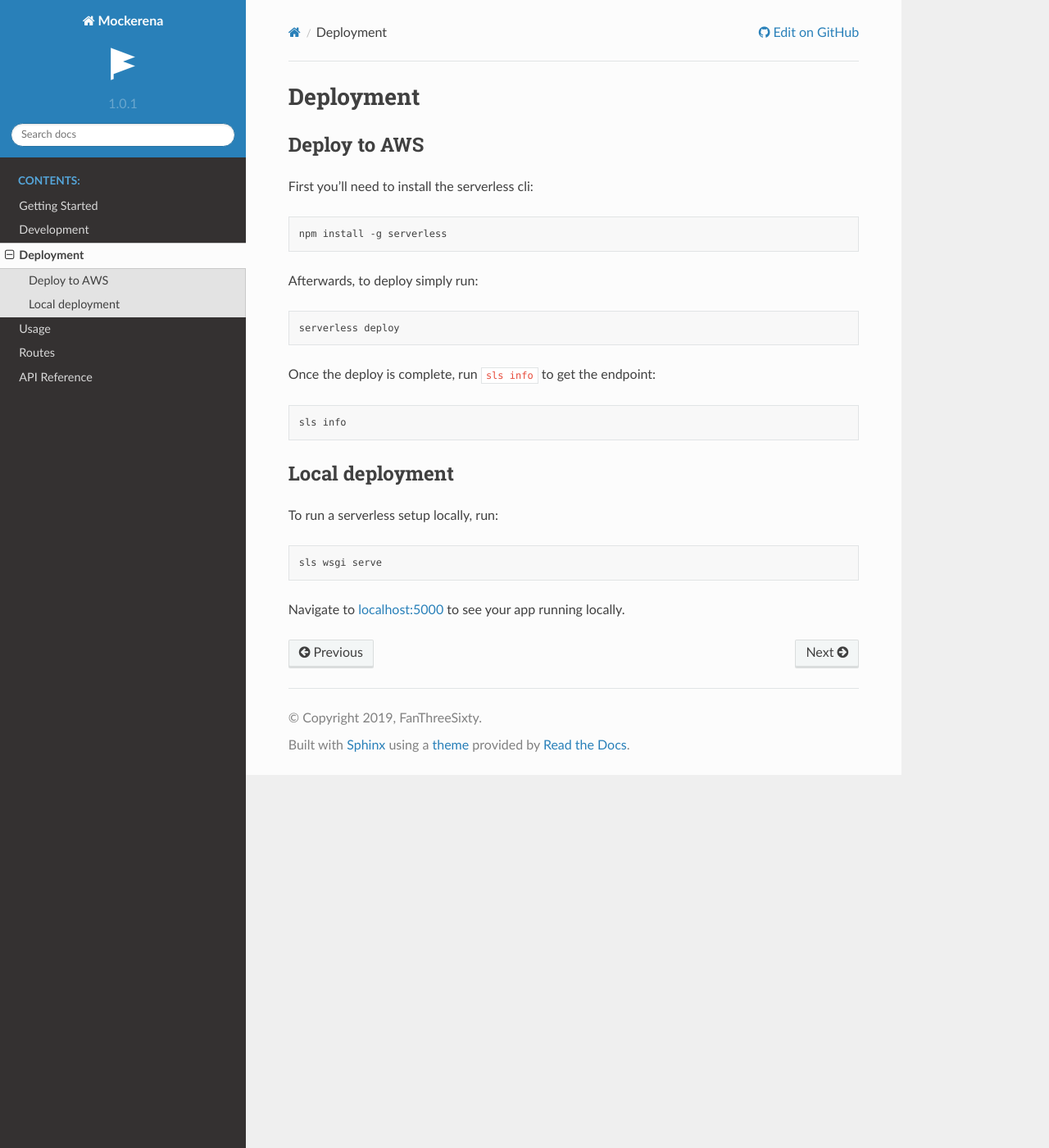
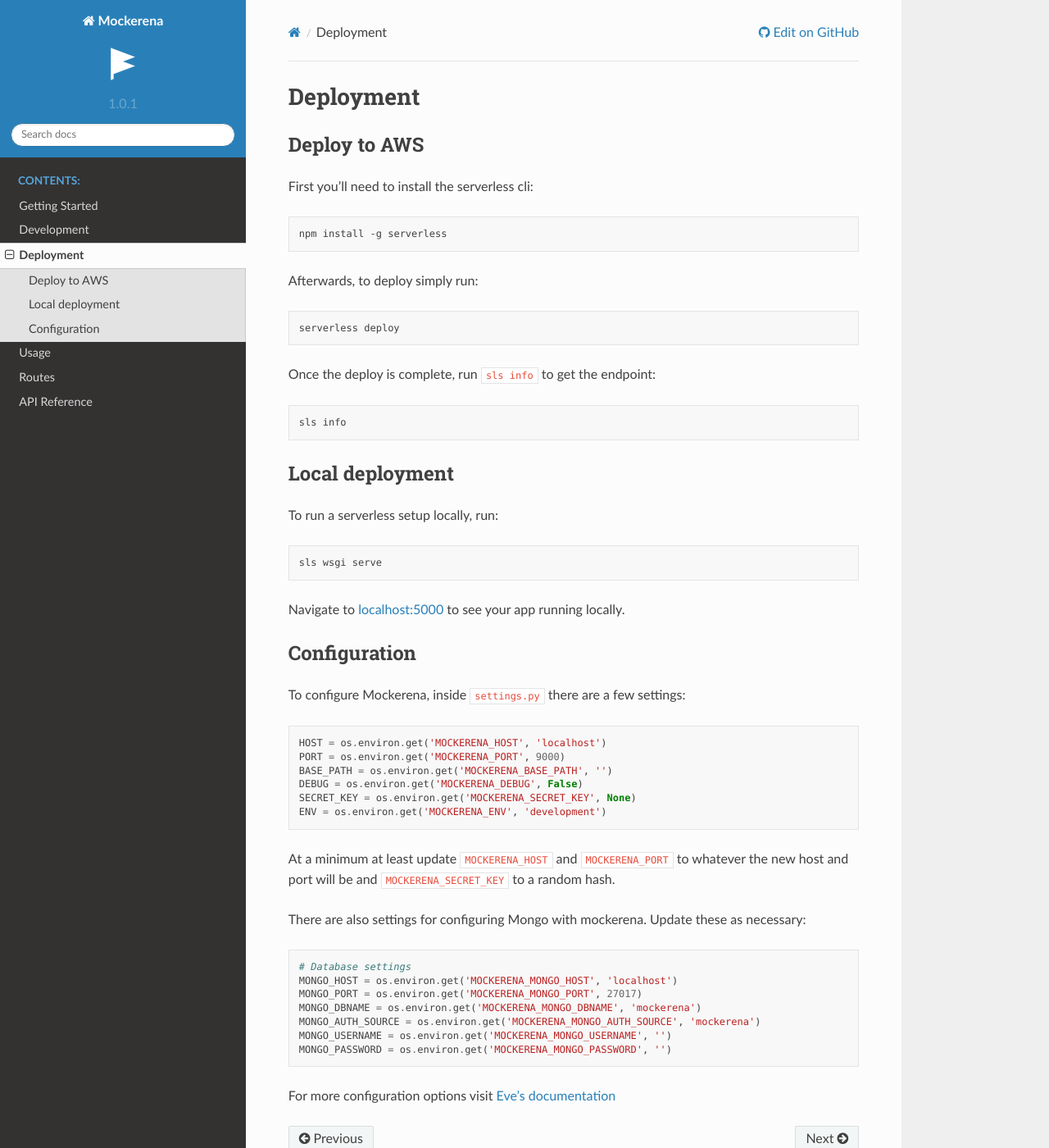
Before and after one commit to FanThreeSixty/mockerena, a Sphinx documentation site: the page built from docs/deploy.rst, in a window 1280 px wide and 1400 px high. Shown: the whole window at 82% size. Built offline with Sphinx 7.4.7 and the Read the Docs theme 2.0.0, drawn with Linux system fonts in a browser that asks for light colours.

Commit message:
Add additional documentation and fix maintainer name

```diff
--- a/docs/deploy.rst
+++ b/docs/deploy.rst
@@ -38,3 +38,37 @@
     sls wsgi serve
 
 Navigate to `localhost:5000 <http://localhost:5000>`_ to see your app running locally.
+
+-------------
+Configuration
+-------------
+
+To configure Mockerena, inside ``settings.py`` there are a few settings:
+
+.. code-block:: python
+
+    HOST = os.environ.get('MOCKERENA_HOST', 'localhost')
+    PORT = os.environ.get('MOCKERENA_PORT', 9000)
+    BASE_PATH = os.environ.get('MOCKERENA_BASE_PATH', '')
+    DEBUG = os.environ.get('MOCKERENA_DEBUG', False)
+    SECRET_KEY = os.environ.get('MOCKERENA_SECRET_KEY', None)
+    ENV = os.environ.get('MOCKERENA_ENV', 'development')
+
+
+At a minimum at least update ``MOCKERENA_HOST`` and ``MOCKERENA_PORT`` to whatever the new host and port will be
+and ``MOCKERENA_SECRET_KEY`` to a random hash.
+
+
+There are also settings for configuring Mongo with mockerena. Update these as necessary:
+
+.. code-block:: python
+
+    # Database settings
+    MONGO_HOST = os.environ.get('MOCKERENA_MONGO_HOST', 'localhost')
+    MONGO_PORT = os.environ.get('MOCKERENA_MONGO_PORT', 27017)
+    MONGO_DBNAME = os.environ.get('MOCKERENA_MONGO_DBNAME', 'mockerena')
+    MONGO_AUTH_SOURCE = os.environ.get('MOCKERENA_MONGO_AUTH_SOURCE', 'mockerena')
+    MONGO_USERNAME = os.environ.get('MOCKERENA_MONGO_USERNAME', '')
+    MONGO_PASSWORD = os.environ.get('MOCKERENA_MONGO_PASSWORD', '')
+
+For more configuration options visit `Eve's documentation <https://docs.python-eve.org/en/stable/config.html#global-configuration>`_
--- a/setup.py
+++ b/setup.py
@@ -25,8 +25,8 @@
     version=__version__,
     author=__author__,
     author_email=__email__,
-    maintainer="John Lane",
-    maintainer_email="mholtzscher@fanthreesixty.com",
+    maintainer=__author__,
+    maintainer_email=__email__,
     description="Self-hosting data mocking service",
     license=__license__,
     keywords="flask data mock test api",
```
Also changed, not shown: docs/install.rst (+7 -0 lines), docs/usage.rst (+12 -1 lines).
